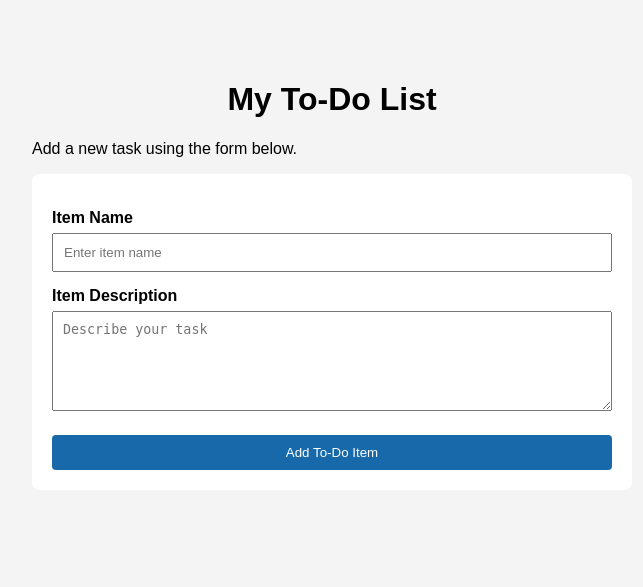
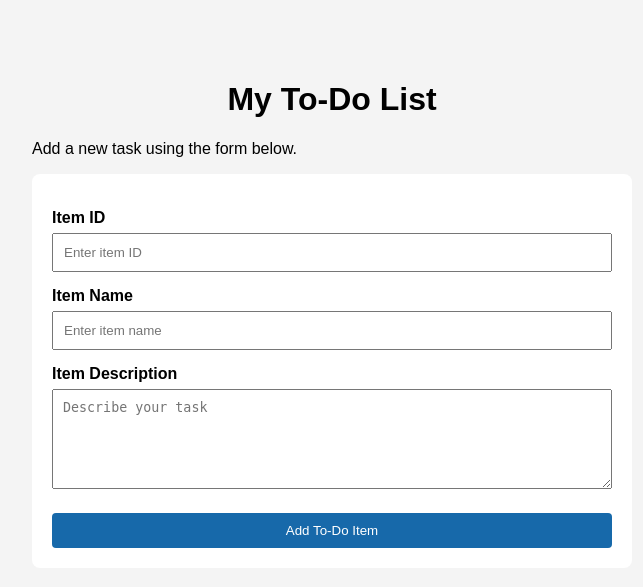
Before and after one commit to annujkhare/Git_and_GitHub_Anuj-, a Flask app: page / in a window 1280 px wide. Shown: the top 587 px of the page, without its empty margins (308-951 px from the left). Run offline with Flask 3, Linux system fonts and the light colour scheme.

Commit message:
Add Item ID field to To-Do form

```diff
--- a/templates/index.html
+++ b/templates/index.html
@@ -1,9 +1,8 @@
-
-<!DOCTYPE html>
+<!doctype html>
 <html lang="en">
   <head>
-    <meta charset="UTF-8">
-    <meta name="viewport" content="width=device-width, initial-scale=1.0">
+    <meta charset="UTF-8" />
+    <meta name="viewport" content="width=device-width, initial-scale=1.0" />
     <title>My To-Do List</title>
 
     <style>
@@ -31,7 +30,9 @@
         font-weight: bold;
       }
 
-        input, textarea, button {
+      input,
+      textarea,
+      button {
         box-sizing: border-box;
         width: 100%;
         padding: 10px;
@@ -63,6 +64,15 @@
     <p>Add a new task using the form below.</p>
 
     <form action="/submittodoitem" method="POST">
+      <label for="itemId">Item ID</label>
+      <input
+        type="number"
+        id="itemId"
+        name="itemId"
+        placeholder="Enter item ID"
+        required
+      />
+
       <label for="itemName">Item Name</label>
       <input
         type="text"
@@ -70,7 +80,7 @@
         name="itemName"
         placeholder="Enter item name"
         required
-        >
+      />
 
       <label for="itemDescription">Item Description</label>
       <textarea
```
Lines whose indentation alone changed are shown as unchanged.
